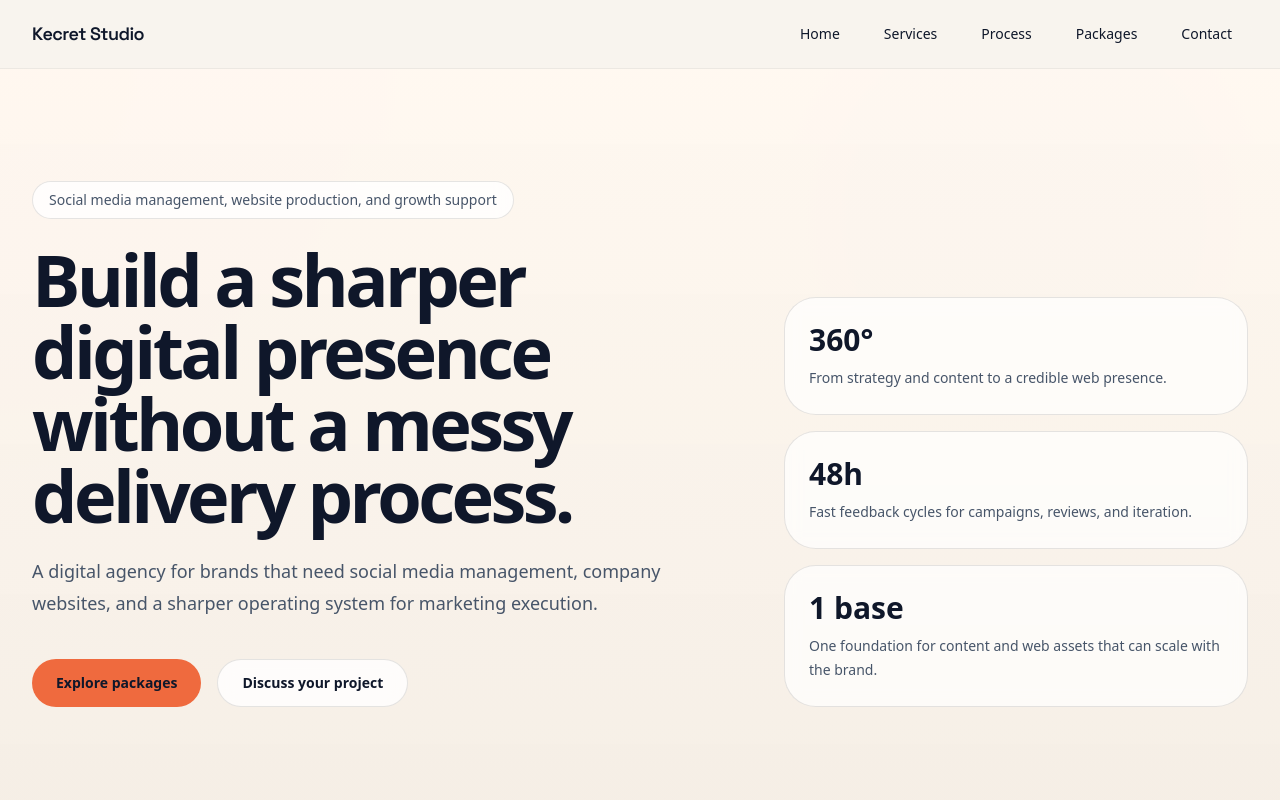
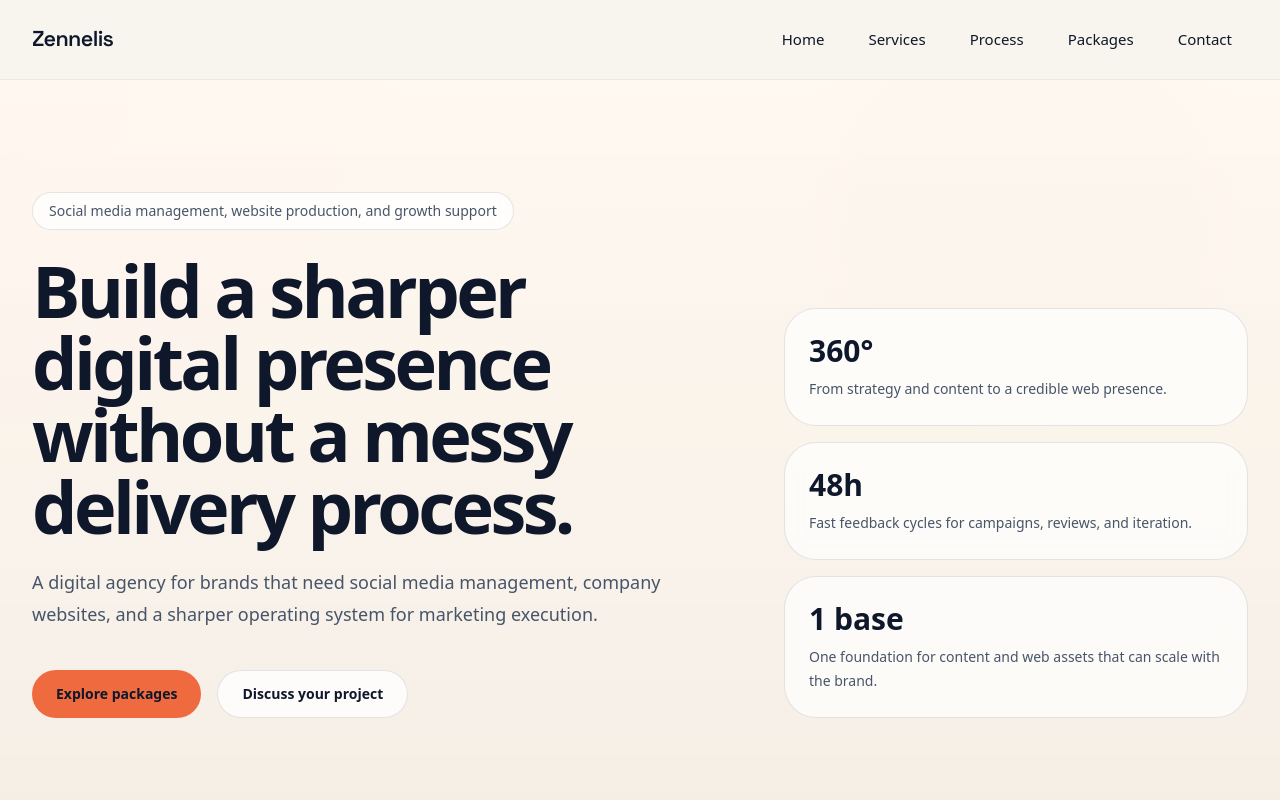
Before and after one commit to gurielmp/kecret, a Next.js app: page / in a window 1280 px wide. Shown: the top 800 px of the page. Built offline with nearby package versions, Linux system fonts and the light colour scheme.

Commit message:
fix: kecret to zennelis

```diff
--- a/package.json
+++ b/package.json
@@ -1,5 +1,5 @@
 {
-  "name": "kecret",
+  "name": "zennelis",
   "version": "0.1.0",
   "private": true,
   "scripts": {
--- a/src/components/marketing/site-header.tsx
+++ b/src/components/marketing/site-header.tsx
@@ -19,11 +19,11 @@ export function SiteHeader() {
 
   return (
     <header className="sticky top-0 z-50 border-b border-black/5 bg-[color:rgba(248,244,238,0.82)] backdrop-blur-xl">
-      <Container className="py-3 sm:py-4">
+      <Container className="py-3.5 sm:py-4.5">
         <div className="flex items-center justify-between gap-6">
           <Link
             href="#home"
-            className="font-display text-lg font-semibold tracking-[-0.03em] text-[var(--color-foreground)]"
+            className="font-display text-xl font-semibold tracking-[-0.03em] text-[var(--color-foreground)] sm:text-[1.35rem]"
             onClick={() => setIsOpen(false)}
           >
             {siteConfig.name}
@@ -34,7 +34,7 @@ export function SiteHeader() {
               <Link
                 key={item.href}
                 href={item.href}
-                className="rounded-full px-4 py-2 text-sm font-medium text-[var(--color-muted)] transition-colors hover:bg-white hover:text-[var(--color-foreground)]"
+                className="rounded-full px-4 py-2.5 text-[15px] font-medium text-[var(--color-muted)] transition-colors hover:bg-white hover:text-[var(--color-foreground)]"
               >
                 {item.label}
               </Link>
@@ -46,7 +46,7 @@ export function SiteHeader() {
             aria-expanded={isOpen}
             aria-controls="mobile-navigation"
             aria-label="Toggle navigation menu"
-            className="flex h-11 w-11 items-center justify-center rounded-full border border-black/10 bg-white/70 text-[var(--color-foreground)] backdrop-blur transition-colors hover:bg-white sm:hidden"
+            className="flex h-12 w-12 items-center justify-center rounded-full border border-black/10 bg-white/70 text-[var(--color-foreground)] backdrop-blur transition-colors hover:bg-white sm:hidden"
             onClick={() => setIsOpen((current) => !current)}
           >
             <span className="relative block h-4 w-5">
--- a/src/data/site-config.ts
+++ b/src/data/site-config.ts
@@ -1,9 +1,9 @@
 export const siteConfig = {
-  name: "Kecret Studio",
+  name: "Zennelis",
   description:
     "A digital agency for brands that need social media management, company websites, and a sharper operating system for marketing execution.",
-  url: "https://kecret.studio",
-  contactEmail: "hello@kecret.studio",
+  url: "https://zennelis.com",
+  contactEmail: "hello@zennelis.com",
   stats: [
     {
       value: "360°",
```
Also changed, not shown: 2 other files (tests, documents, lock files or other folders).
